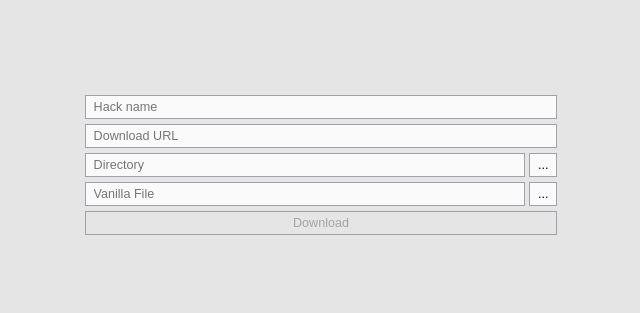
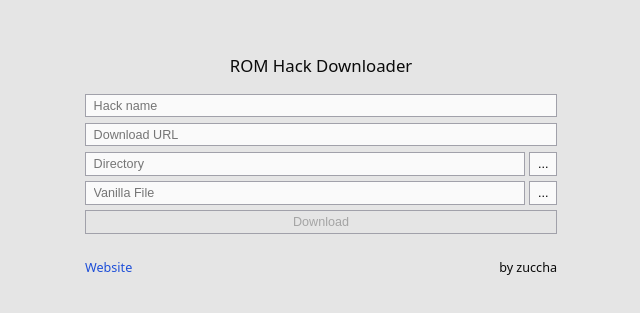
Before and after one commit to zuccha/rom-hack-manager, a React (Vite) app: page / in a window 1280 px wide. Shown: the part 235-548 px from the top of the page, without its empty margins (319-959 px from the left). Built offline with nearby package versions, Linux system fonts and the light colour scheme.

Commit message:
feat: add author and website

```diff
--- a/src/AppForm.tsx
+++ b/src/AppForm.tsx
@@ -64,6 +64,10 @@ function AppForm({
 
   return (
     <div className="column" style={styles.container}>
+      <div className="header">
+        <span>ROM Hack Downloader</span>
+      </div>
+
       <FormValueControl value={name}>
         <TextEditor
           isDisabled={status === "loading"}
@@ -121,6 +125,13 @@ function AppForm({
       />
 
       {status === "failure" && <span className="text-danger">{error}</span>}
+
+      <div className="row footer">
+        <a href="https://github.com/zuccha/rom-hack-downloader" target="_blank">
+          Website
+        </a>
+        <span>by zuccha</span>
+      </div>
     </div>
   );
 }
--- a/src/styles.css
+++ b/src/styles.css
@@ -44,6 +44,21 @@ body {
 
   }
 } */
+
+/** Anchor */
+
+a {
+  color: var(--color-primary-1);
+  text-decoration: none;
+}
+
+a:hover {
+  text-decoration: underline;
+}
+
+a:visited {
+  color: var(--color-primary-1);
+}
 
 /** Input */
 
@@ -127,3 +142,19 @@ input:disabled {
 .text-danger {
   color: var(--color-failure);
 }
+
+.header {
+  display: flex;
+  flex-direction: row;
+  justify-content: center;
+  font-size: 1.2em;
+  margin-bottom: 1em;
+}
+
+.footer {
+  display: flex;
+  flex-direction: row;
+  justify-content: space-between;
+  font-size: 0.9em;
+  margin-top: 2em;
+}
```
